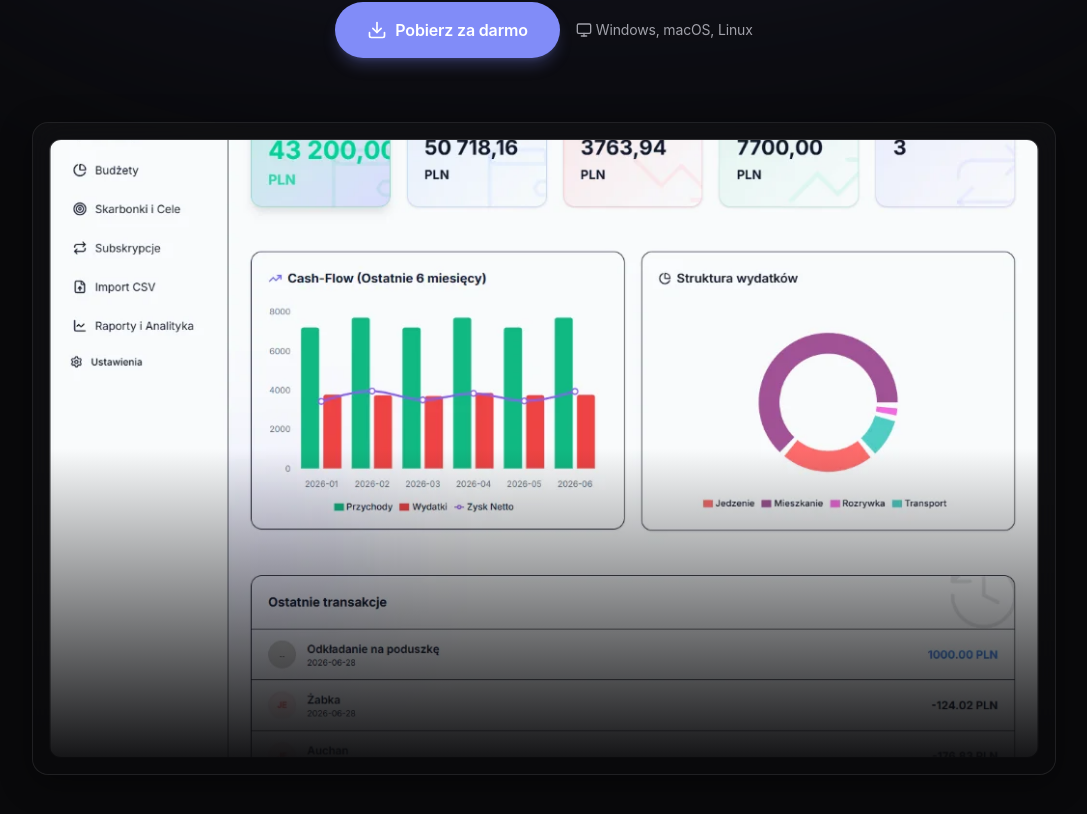
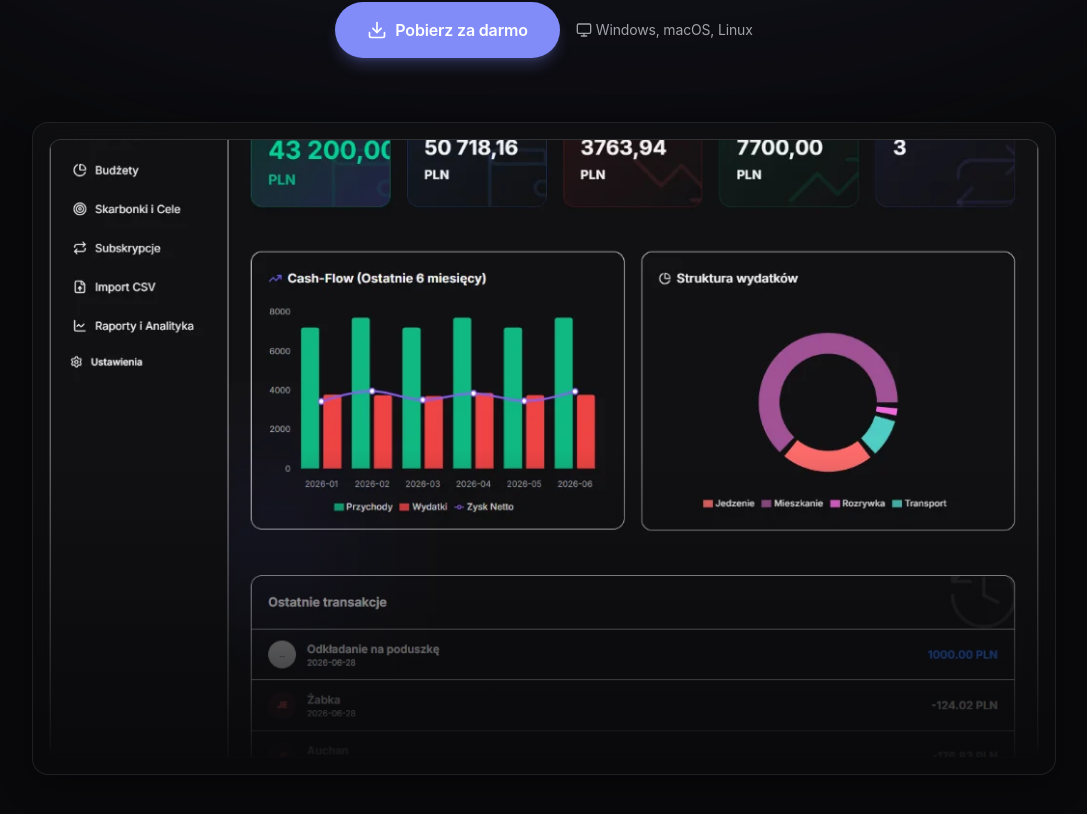
Before and after one commit to apkmasondev/budzet_domowy, a React (Vite) app in the folder budzet-domowy-landing/: page / in a window 1280 px wide. Shown: the part 678-1492 px from the top of the page, without its empty margins (96-1183 px from the left). Built offline with nearby package versions, Linux system fonts and the light colour scheme.

Commit message:
fix: updated hero screenshot to dark mode dashboard

```diff
--- a/budzet-domowy-landing/src/components/Hero.tsx
+++ b/budzet-domowy-landing/src/components/Hero.tsx
@@ -54,7 +54,7 @@ export default function Hero() {
 
             <div className="bg-surface-hover overflow-hidden relative flex items-center justify-center border border-white/5 rounded-xl aspect-[16/10]">
               <img
-                src="/budzet_domowy/screenshots/screenshot-9.webp"
+                src="/budzet_domowy/screenshots/screenshot-1.webp"
                 alt="Domowy Budżet Dashboard"
                 className="w-full h-full object-cover"
               />
```
